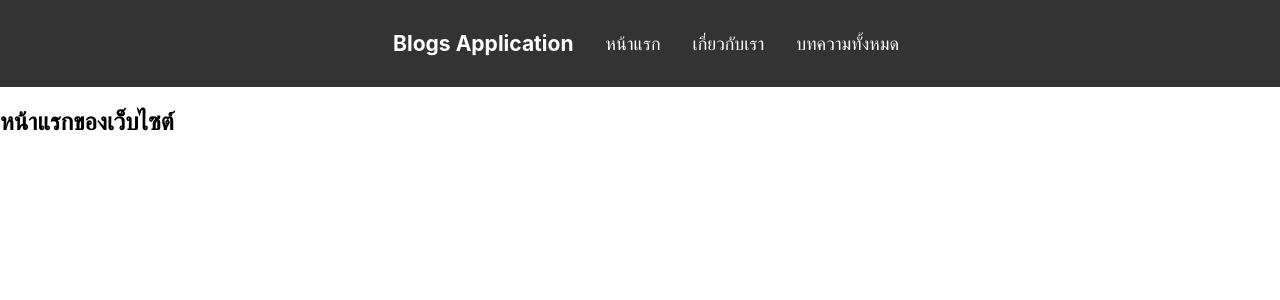
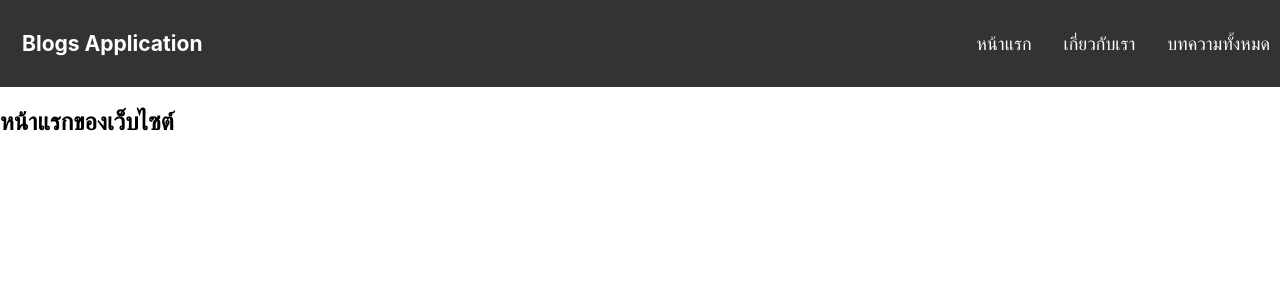
Before and after one commit to Sorawit255/REACT_18, a React (Create React App) app in the folder react-app2/: page / in a window 1280 px wide. Shown: the top 300 px of the page. Built offline with nearby package versions, Linux system fonts and the light colour scheme.

Commit message:
Navbar Style-2

```diff
--- a/react-app2/src/components/Navbar.js
+++ b/react-app2/src/components/Navbar.js
@@ -3,7 +3,7 @@ import "./Navbar.css"
 export default function Navber(){
     return(
         <nav>
-            <Link to="/"><h3>Blogs Application</h3></Link>
+            <Link to="/" className="logo"><h3>Blogs Application</h3></Link>
             <Link to="/">หน้าแรก</Link>
             <Link to="/about">เกี่ยวกับเรา</Link>
             <Link to="/blogs">บทความทั้งหมด</Link>
```
